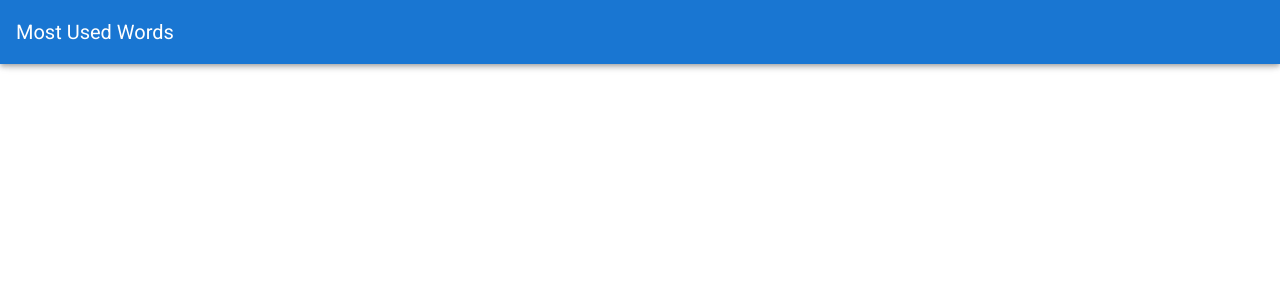
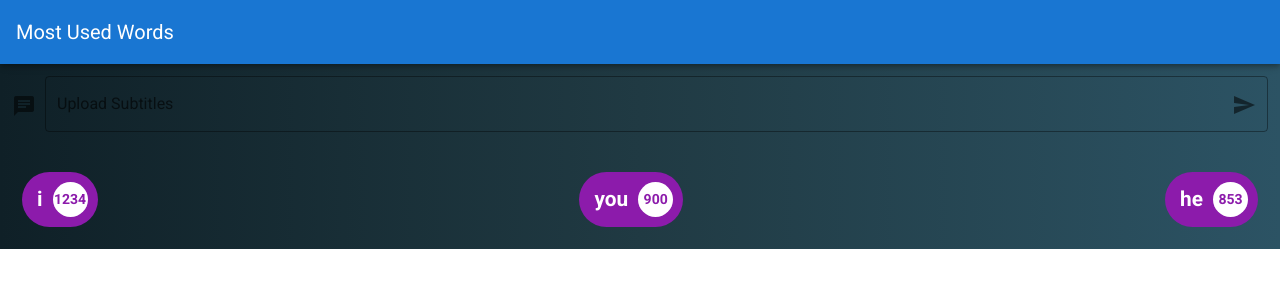
Before and after one commit to gisellequarto/JS-VueJs-ElectronJS, a Vue app in the folder most-used-words/: page / in a window 1280 px wide. Shown: the top 300 px of the page. Built offline with nearby package versions, Linux system fonts and the light colour scheme.

Commit message:
css final

```diff
--- a/most-used-words/src/components/Home.vue
+++ b/most-used-words/src/components/Home.vue
@@ -1,26 +1,52 @@
 <template>
-  <v-container fluid>
-      <div>
+  <v-container class="home" fluid>
+      <v-form>
+          <v-file-input label="Upload Subtitles"
+            prepend-icon="mdi-message-text"
+            append-icon="mdi-send"
+            outlined multiple chips v-model="files"
+            @click:append="processSubtitles"/>
+      </v-form>
 
+    <div class="pills">
+      <Pill v-for="word in groupedWords" :key="word.name"
+        :name="word.name" :amount="word.amount"
+      />
     </div>
   </v-container>
 </template>
 
 <script>
+import Pill from "./Pill";
+
 export default {
-
-    data: function() {
+  components: { Pill },
+  data: function () {
     return {
+        files: [],
         groupedWords: [
-                {name: 'i', amount: 1234},
-                {name: 'you', amount: 900},
-                {name: 'he', amount: 853},
-            ]
+            { name: "i", amount: 1234 },
+            { name: "you", amount: 900 },
+            { name: "he", amount: 853 },
+      ],
+    };
+  },
+  methods: {
+      processSubtitles() {
+          console.log(this.files);
       }
   }
-}
+};
 </script>
 
 <style>
+.home {
+    background: linear-gradient(to right, #0f2027, #203a43, #2c5364);
+}
+.pills {
+  display: flex;
+  flex-wrap: wrap;
+  justify-content: space-between;
+}
 
  </style>
--- /dev/null
+++ b/most-used-words/src/components/Pill.vue
@@ -0,0 +1,45 @@
+<template>
+  <div class="pill">
+    <span class="name">{{ name }}</span>
+    <span class="amount">{{ amount }}</span>
+  </div>
+</template>
+
+<script>
+export default {
+  props: ["name", "amount"],
+};
+</script>
+
+<style scoped>
+.pill {
+  margin: 10px;
+  height: 55px;
+  border-radius: 30px;
+  background-color: #8C1BAB;
+  color: #fff;
+  font-size: 1.3rem;
+  font-weight: bold;
+  display: flex;
+  align-items: center;
+}
+
+.pill .name {
+  margin-left: 15px;
+}
+
+.pill .amount {
+  margin: 10px;
+  padding: 5px;
+  height: 35px;
+  width: 35px;
+  border-radius: 18px;
+  background-color: #fff;
+  color: #8C1BAB;
+  font-size: 14px;
+  display: flex;
+  justify-content: center;
+  align-items: center;
+}
+
+</style>
```
Lines whose indentation alone changed are shown as unchanged.
